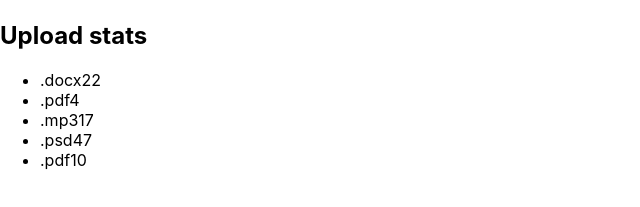
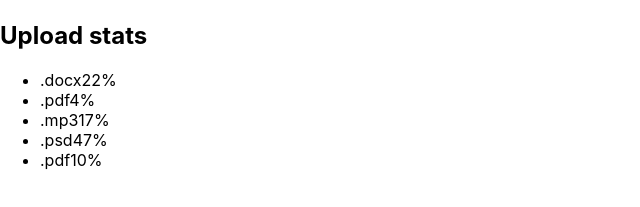
Before and after one commit to Eugene-Hlushak/goit-react-hw-01-components, a React (Create React App) app: page / in a window 1280 px wide. Shown: the part 487-694 px from the top of the page, without its empty margins (0-640 px from the left). Built offline with nearby package versions, Linux system fonts and the light colour scheme.

Commit message:
Update Statistics.js

```diff
--- a/src/components/Statistics/Statistics.js
+++ b/src/components/Statistics/Statistics.js
@@ -1,3 +1,5 @@
+import PropTypes from 'prop-types';
+
 export default function Statistics({ stats }) {
   return (
     <section class="statistics">
@@ -5,12 +7,18 @@ export default function Statistics({ stats }) {
 
       <ul class="stat-list">
         {stats.map(({ id, label, percentage }) => (
-          <li class="item">
+          <li class="item" key={id}>
             <span class="label">{label}</span>
-            <span class="percentage">{percentage}</span>
+            <span class="percentage">{percentage}%</span>
           </li>
         ))}
       </ul>
     </section>
   );
 }
+
+Statistics.propTypes = {
+  id: PropTypes.string.isRequired,
+  label: PropTypes.string.isRequired,
+  percentage: PropTypes.number.isRequired,
+};
```
